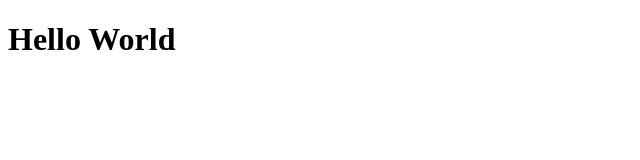
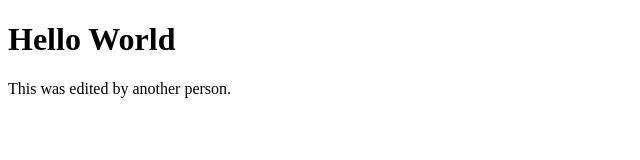
Before and after one commit to manveersid/learning-git, a plain HTML site: page index.html in a window 1280 px wide. Shown: the whole page, without its empty margins (0-640 px from the left). Drawn offline with Linux system fonts and the light colour scheme.

Commit message:
Update index.html by another person

```diff
--- a/index.html
+++ b/index.html
@@ -8,5 +8,6 @@
 </head>
 <body>
     <h1>Hello World</h1>
+    <p>This was edited by another person.</p>
 </body>
 </html>
```
